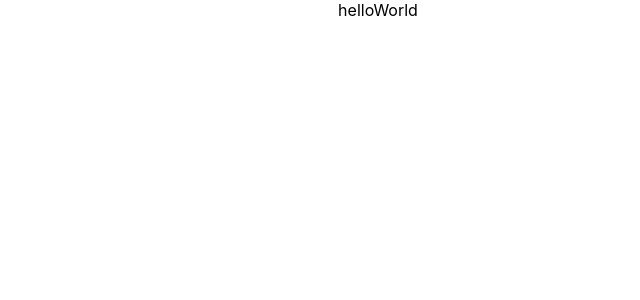
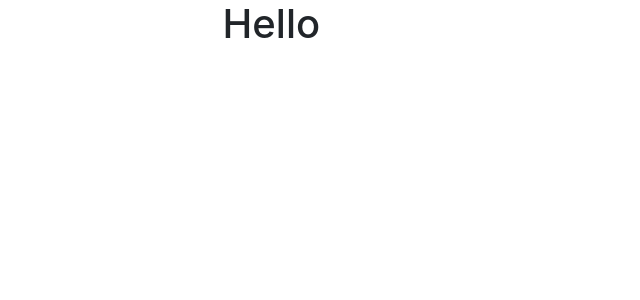
Before and after one commit to Djibba/authFirebaseWithReact, a React (Create React App) app: page / in a window 1280 px wide. Shown: the top 300 px of the page, without its empty margins (262-902 px from the left). Built offline with nearby package versions, Linux system fonts and the light colour scheme.

Commit message:
add env file

```diff
--- a/package.json
+++ b/package.json
@@ -6,6 +6,7 @@
     "@testing-library/jest-dom": "^5.16.5",
     "@testing-library/react": "^13.4.0",
     "@testing-library/user-event": "^13.5.0",
+    "firebase": "^9.20.0",
     "react": "^18.2.0",
     "react-dom": "^18.2.0",
     "react-scripts": "5.0.1",
--- a/public/index.html
+++ b/public/index.html
@@ -25,6 +25,7 @@
       Learn how to configure a non-root public URL by running `npm run build`.
     -->
     <title>React App</title>
+    <link href="https://cdn.jsdelivr.net/npm/bootstrap@5.3.0-alpha3/dist/css/bootstrap.min.css" rel="stylesheet" integrity="sha384-KK94CHFLLe+nY2dmCWGMq91rCGa5gtU4mk92HdvYe+M/SXH301p5ILy+dN9+nJOZ" crossorigin="anonymous">
   </head>
   <body>
     <noscript>You need to enable JavaScript to run this app.</noscript>
--- a/src/App.js
+++ b/src/App.js
@@ -3,7 +3,7 @@ import './App.css';
 function App() {
   return (
     <div className="App">
-      helloWorld
+      <h1 className="col-lg-10">Hello</h1>
     </div>
   );
 }
```
Also changed, not shown: src/Firebase.config.js (added, +16 -0 lines), 1 other file (tests, documents, lock files or other folders).
